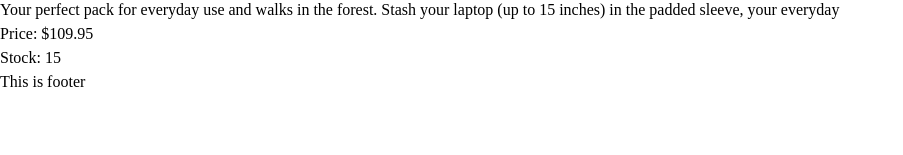
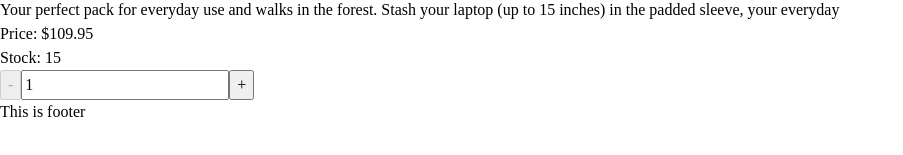
Before and after one commit to kevin2b/certification-project-3-kevin2b, a React (Vite) app: page /product/1 in a window 1280 px wide. Shown: the part 155-310 px from the top of the page, without its empty margins (0-903 px from the left). Built offline with nearby package versions, Linux system fonts and the light colour scheme.

Commit message:
Create shared ProductQuantitySelector component for product and cart

```diff
--- /dev/null
+++ b/src/components/ProductQuantitySelector/ProductQuantitySelector.jsx
@@ -0,0 +1,35 @@
+/**
+ * Quantity must be a number.
+ * Min and max must be numbers and min < max
+ * User can only input empty string and numbers consisting of only digits.
+ * If user enters a number beyond max, quantity is set to max.
+ */
+function ProductQuantitySelector({quantity, setQuantity, min, max}){
+
+  function handleQuantityChange(e){
+    const val = e.target.value;
+    if (!/^\d*$/.test(val)) {
+      return;
+    }
+
+    if (val === ""){
+      setQuantity("");
+      return;
+    }
+
+    const valNum = Number(val);
+    setQuantity(valNum);
+    if (valNum > max){
+      setQuantity(max);
+    }
+  }
+
+  return (
+    <>
+      <button type="button" disabled={quantity === "" || Number(quantity)<= min} onClick={()=>{setQuantity(prev => Number(prev)-1)}}> - </button>
+      <input type="text" inputMode="numeric" value={quantity} onChange={handleQuantityChange} />
+      <button type="button"  disabled={quantity === "" || Number(quantity)>=max} onClick={()=>{setQuantity(prev => Number(prev)+1)}}> + </button>
+    </>
+  );
+}
+export default ProductQuantitySelector;
--- a/src/pages/Product/Product.jsx
+++ b/src/pages/Product/Product.jsx
@@ -1,5 +1,7 @@
 import { useParams, useNavigate, useLocation } from "react-router";
 import { useSelector } from "react-redux";
+import ProductQuantitySelector from "@/components/ProductQuantitySelector/ProductQuantitySelector"
+import { useState } from "react";
 
 function Product(){
   const navigate = useNavigate();
@@ -7,6 +9,7 @@ function Product(){
   const {id} = useParams();
   const products = useSelector((state) => state.products);
   const product = products.find(product => product.id === Number(id));
+  const [quantity, setQuantity] = useState(1);
 
   function handleBack() {
     //If there is a back history, key should not be default
@@ -34,6 +37,11 @@ function Product(){
       <div> {product.description} </div>
       <div> Price: ${product.price} </div>
       <div> {product.stock > 0 ? "Stock: " + product.stock : "Out of stock!" } </div>
+      <div>
+        {product.stock > 0 &&
+          <ProductQuantitySelector quantity={quantity} setQuantity={setQuantity} min={1} max={product.stock}/>
+        }
+      </div>
     </section>
   )
 }
--- a/src/pages/Shop/Shop.jsx
+++ b/src/pages/Shop/Shop.jsx
@@ -61,9 +61,9 @@ function orderProducts(products, order){
     case "nameDesc":
       return productsDup.sort((a,b) => b.title.localeCompare(a.title, undefined, { sensitivity: 'base' }));
     case "priceAsc":
-      return productsDup.sort((a,b) => Number(a.price) - Number(b.price));
+      return productsDup.sort((a,b) => a.price - b.price);
     case "priceDesc":
-      return productsDup.sort((a,b) => Number(b.price) - Number(a.price));
+      return productsDup.sort((a,b) => b.price - a.price);
     default:
       return productsDup.sort((a,b) => a.title.localeCompare(b.title, undefined, { sensitivity: 'base' }));
   }
```
